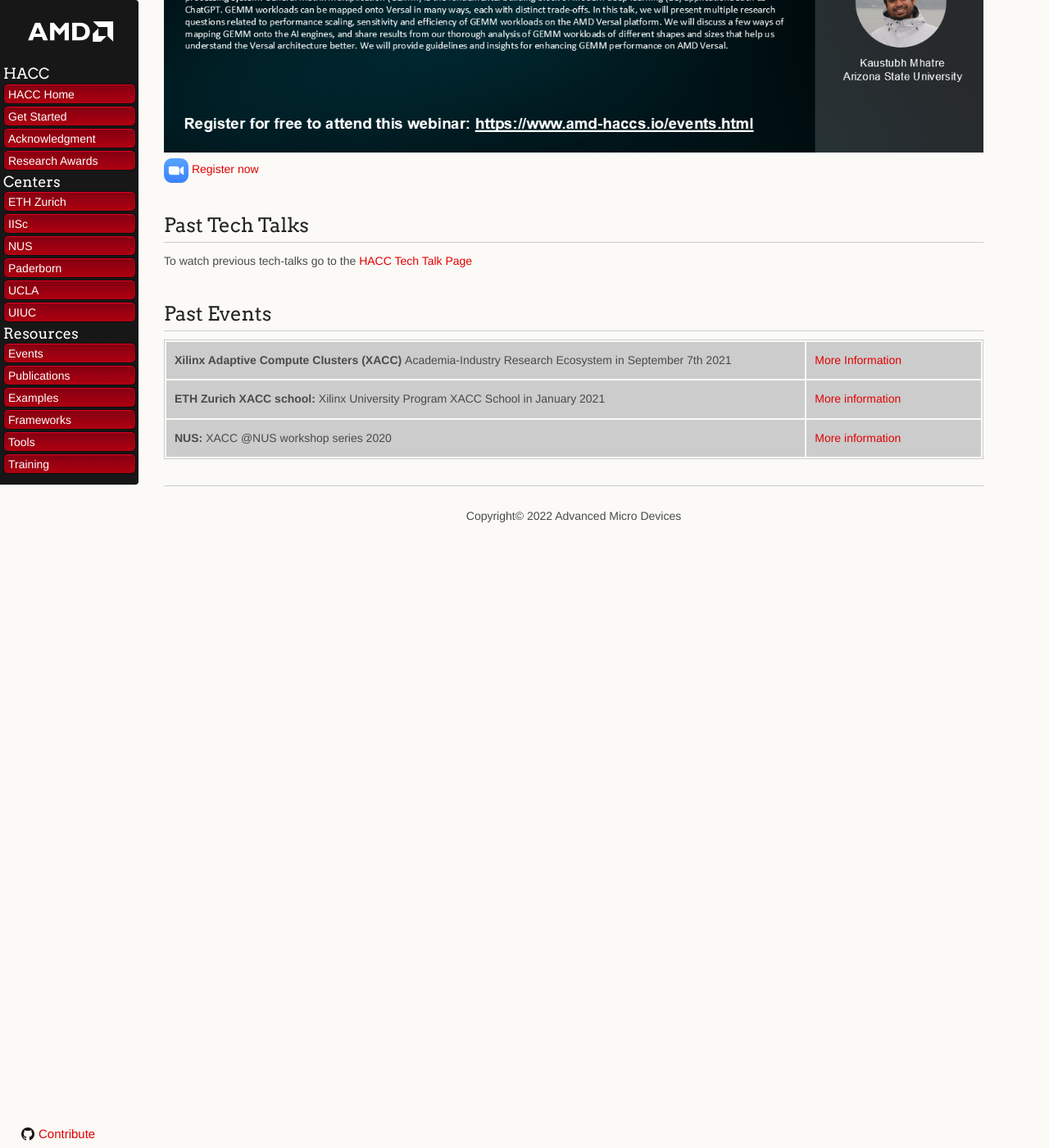
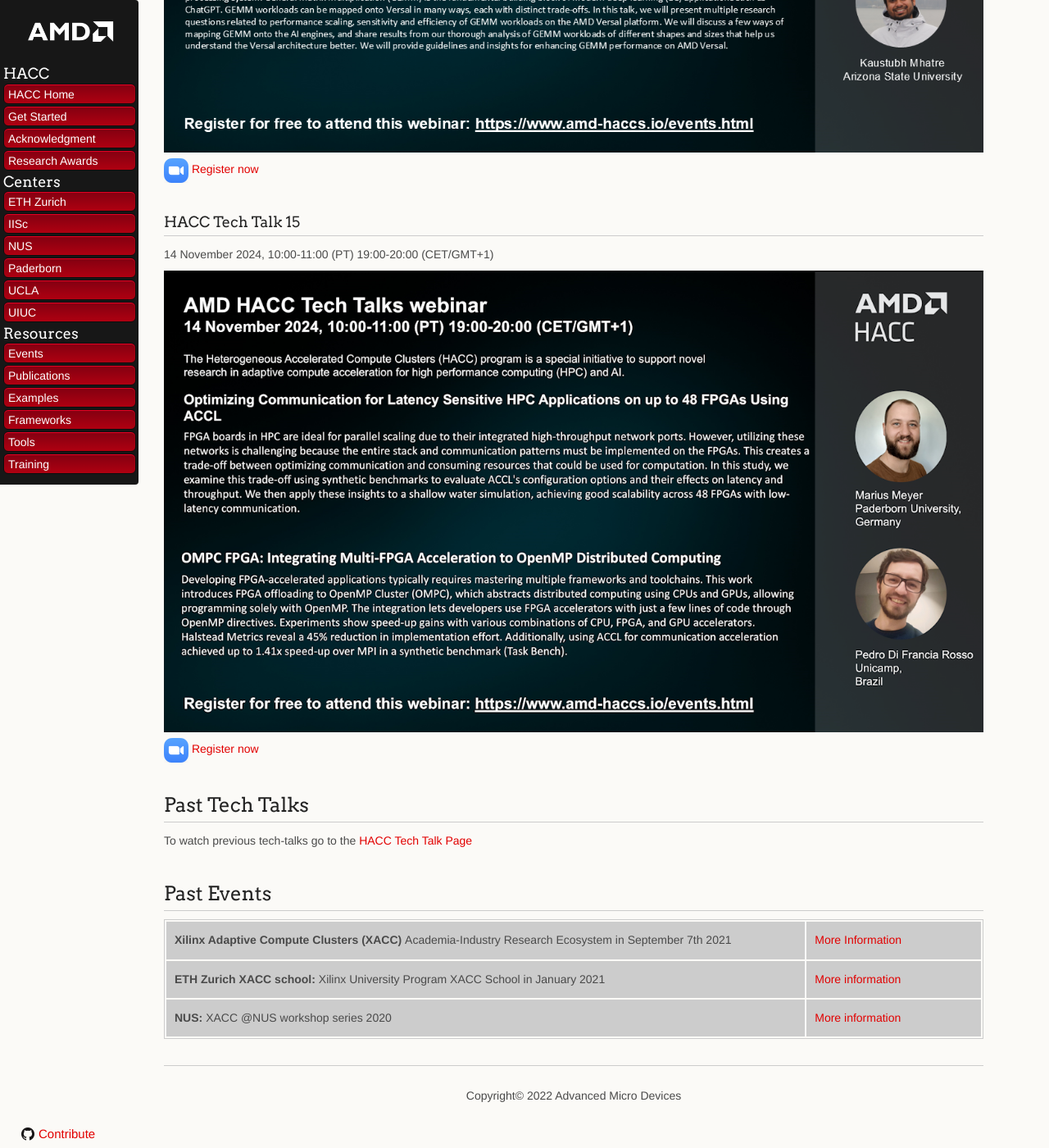
Before and after one commit to Xilinx/xacc, a Jekyll site: the page built from docs/events.md, in a window 1280 px wide and 1400 px high, scrolled down 699 px. Shown: the whole window at 82% size. Built offline with Jekyll 4.4.1, drawn with Linux system fonts in a browser that asks for light colours; nearby versions of some CDN libraries; our own code applies the rules of GitHub Pages for plain Markdown files; before the commit the page ends 1398 px from its top, so only the background shows below that.

Commit message:
Add tt15

```diff
--- a/docs/events.md
+++ b/docs/events.md
@@ -11,6 +11,14 @@
 [![Tech Talk 14 advert](./images/tech_talks/tt14_advert.png)](https://amd.zoom.us/webinar/register/WN_V35KoweRS6Wbr45h3MNWcg)
 
 [![Zoom icon](./images/zoom_30.png) Register now](https://amd.zoom.us/webinar/register/WN_V35KoweRS6Wbr45h3MNWcg)
+
+### HACC Tech Talk 15
+
+14 November 2024, 10:00-11:00 (PT) 19:00-20:00 (CET/GMT+1)
+
+[![Tech Talk 14 advert](./images/tech_talks/tt15_advert.png)](https://amd.zoom.us/webinar/register/WN_Lk5veBmLRSSnEpyTU2eVEg)
+
+[![Zoom icon](./images/zoom_30.png) Register now](https://amd.zoom.us/webinar/register/WN_Lk5veBmLRSSnEpyTU2eVEg)
 
 ## Past Tech Talks
 
```
Also changed, not shown: docs/images/tech_talks/tt15_advert.png (added).
